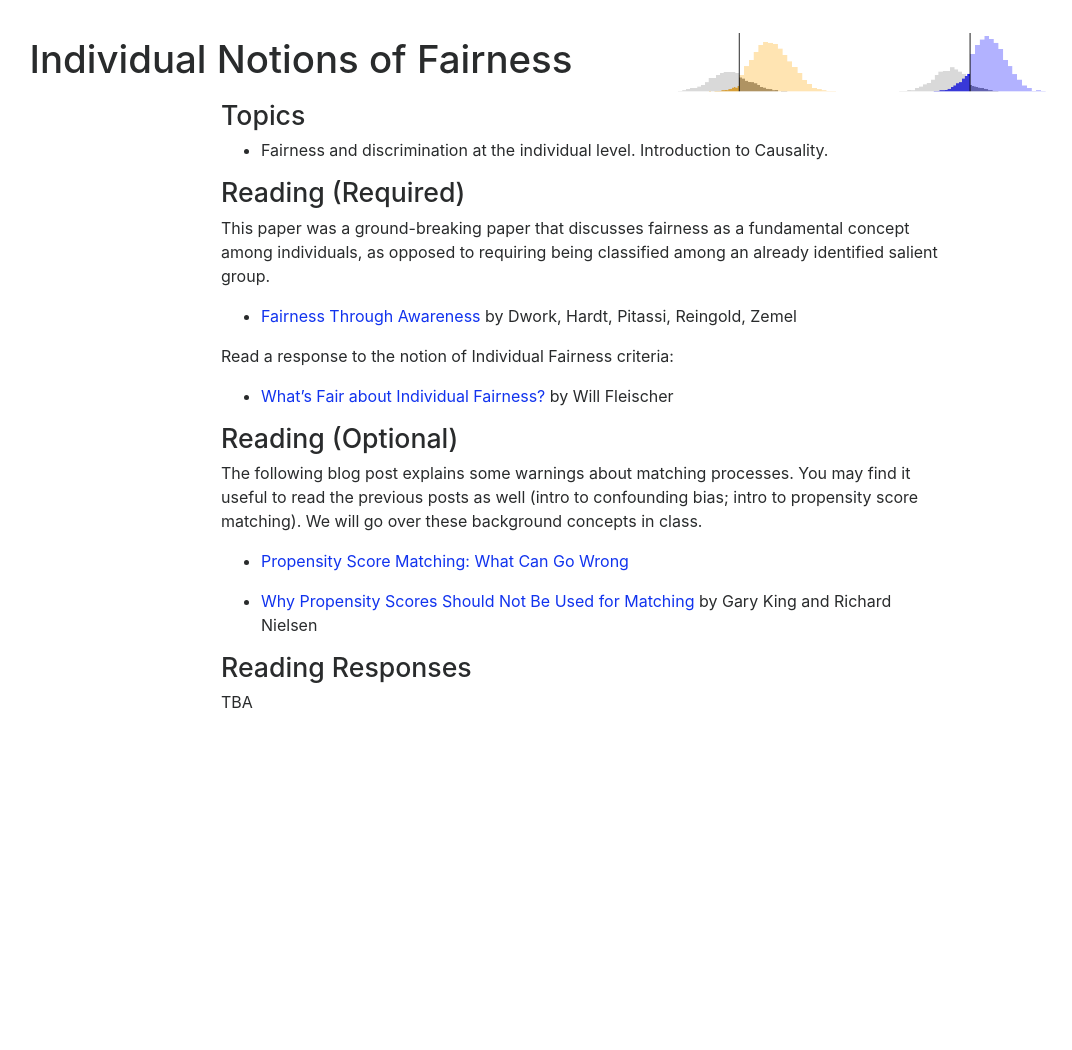
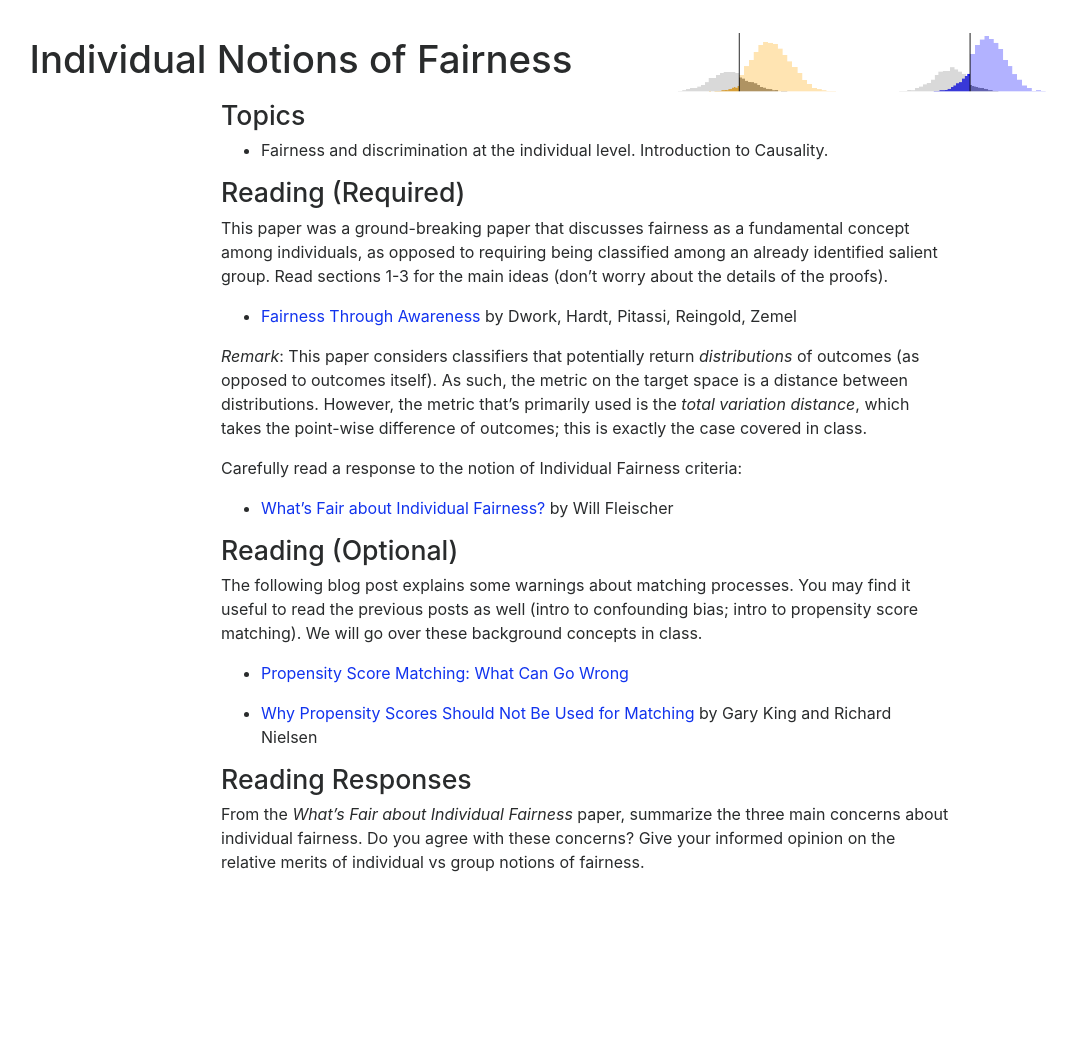
Before and after one commit to afraenkel/course-fairness-webpage, a Jekyll site: the page built from weeks/week06.md, in a window 1280 px wide. Shown: the whole page, without its empty margins (54-1126 px from the left). Built offline with Jekyll 4.4.1, drawn with Linux system fonts in a browser that asks for light colours; nearby versions of some CDN libraries; before the commit the page ends 900 px from its top, so only the background shows below that.

Commit message:
added reading week 6

```diff
--- a/weeks/week06.md
+++ b/weeks/week06.md
@@ -13,12 +13,21 @@ doodle: /doodle.png
 
 This paper was a ground-breaking paper that discusses fairness as a
 fundamental concept among individuals, as opposed to requiring being
-classified among an already identified salient group.
+classified among an already identified salient group. Read sections
+1-3 for the main ideas (don't worry about the details of the proofs).
 
 * [Fairness Through Awareness](https://arxiv.org/abs/1104.3913)
   by Dwork, Hardt, Pitassi, Reingold, Zemel
 
-Read a response to the notion of Individual Fairness criteria:
+*Remark*: This paper considers classifiers that potentially return
+*distributions* of outcomes (as opposed to outcomes itself). As such,
+the metric on the target space is a distance between
+distributions. However, the metric that's primarily used is the *total
+variation distance*, which takes the point-wise difference of
+outcomes; this is exactly the case covered in class.
+
+
+Carefully read a response to the notion of Individual Fairness criteria:
 
 * [What's Fair about Individual Fairness?](http://philsci-archive.pitt.edu/18889/1/Fleisher%20-%20Individual%20Fairness.pdf)
   by Will Fleischer
@@ -38,4 +47,7 @@ will go over these background concepts in class.
 
 ## Reading Responses
 
-TBA
+From the *What's Fair about Individual Fairness* paper, summarize the
+three main concerns about individual fairness. Do you agree with these
+concerns? Give your informed opinion on the relative merits of
+individual vs group notions of fairness.
```
